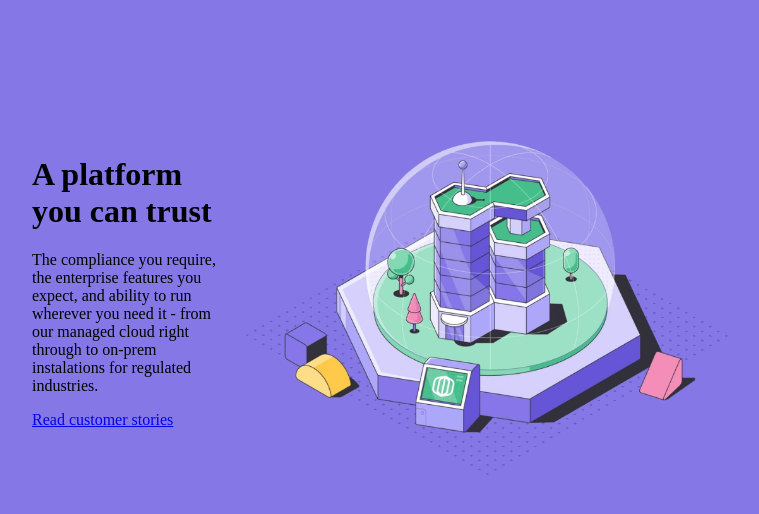
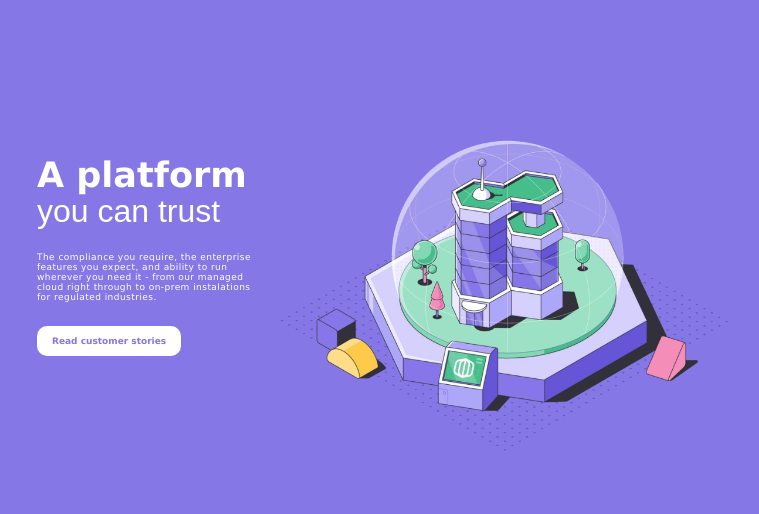
Before and after one commit to IngaGd/02-platform, a website: page index.html in a window 1280 px wide. Shown: the whole page, without its empty margins (258-1017 px from the left). Drawn offline with Linux system fonts and the light colour scheme.

Commit message:
Content CSS and HTML updates

```diff
--- a/CSS/main.css
+++ b/CSS/main.css
@@ -1,11 +1,13 @@
 :root {
     --width: 700px;
+    --color: #ffffff;
 }
 
 
 
 body {
-    background-color: rgba(133,120,230,255);
+    background-color: #8577E6;
+    font-family:'Lucida Sans', 'Lucida Sans Regular', 'Lucida Grande', 'Lucida Sans Unicode', Geneva, Verdana, sans-serif;
 
 }
 
@@ -18,11 +20,50 @@ body {
 
 .left-column {
     float: left;
-    margin-left: 0;
-    width: 28%;
+    width: 32%;
+    margin-left: 5px;
 }
 
 .right-column {
-    width: 70%;
+    width: 65%;
     float: right;
 }
+
+.main-title{
+    color: var(--color);
+    font-size: 35px;
+    line-height: 1em;
+}
+
+.main-title > span {
+    font-family:sans-serif;
+    font-weight: 100;
+    font-size: 32px;
+}
+
+.description{
+    color: var(--color);
+    font-weight: 100;
+    font-size: 9px;
+    letter-spacing: 0.05em;
+    margin-bottom: 3em;
+}
+
+.btn {
+    background-color: #ffffff;
+    width: 40%;
+    font-weight: 900;
+    font-size: 9px;
+    color: #8577E6;
+    text-decoration: none;
+    padding: 10px;
+    padding-left: 15px;
+    padding-right: 15px;
+    border-radius: 10px;
+    transition: all 0.6s;
+}
+
+.btn:hover {
+    background-color: #574EA5;
+    color: #ffffff;
+}
--- a/index.html
+++ b/index.html
@@ -11,7 +11,7 @@
 <body>
     <main class="main-content">
         <div class="left-column">
-        <h1 class="main-title">A platform you can trust</h1>
+        <h1 class="main-title">A platform <span>you can trust</span></h1>
         <p class="description">
             The compliance you require, the enterprise features you
             expect, and ability to run wherever you need it - from our
```
